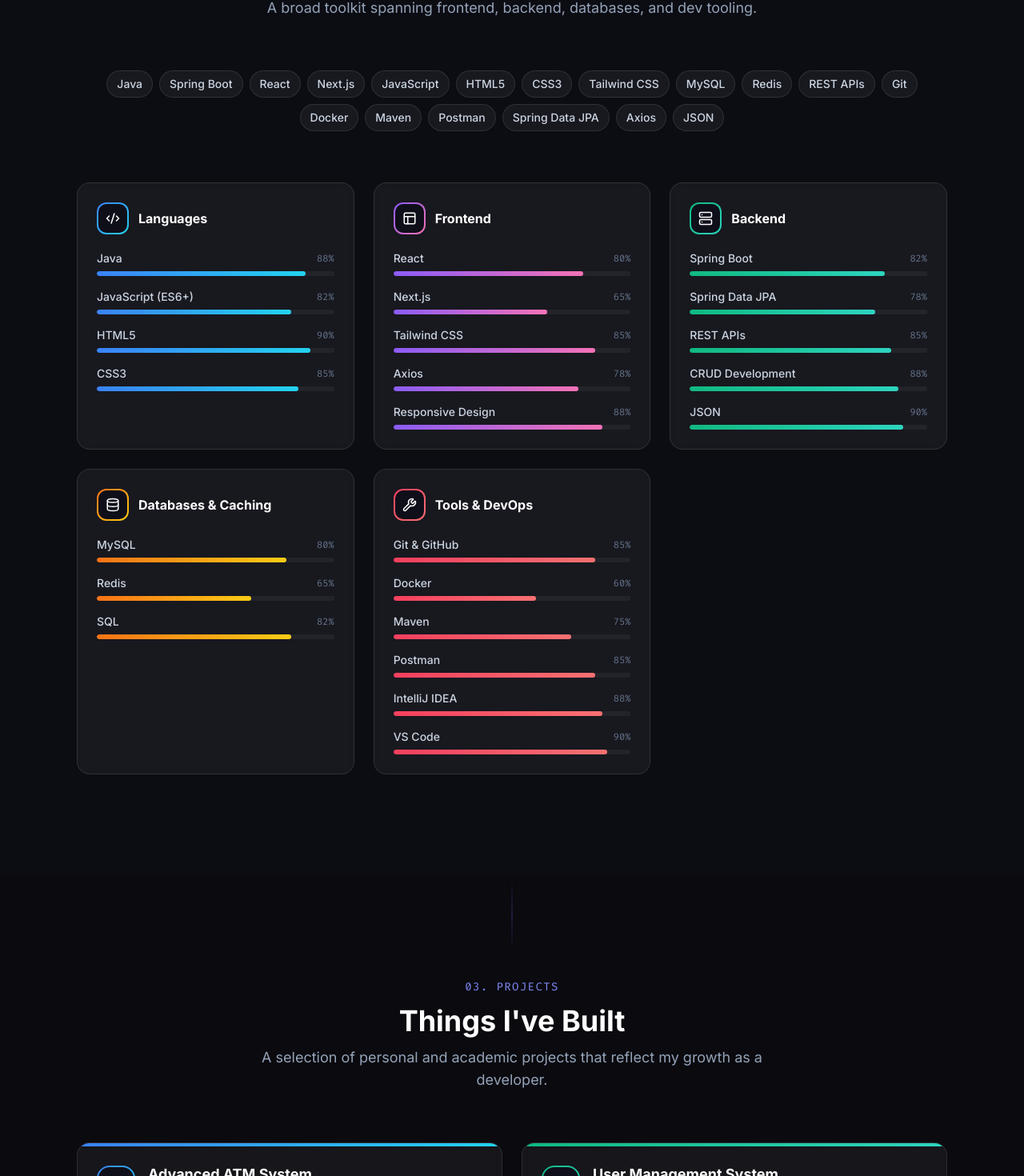
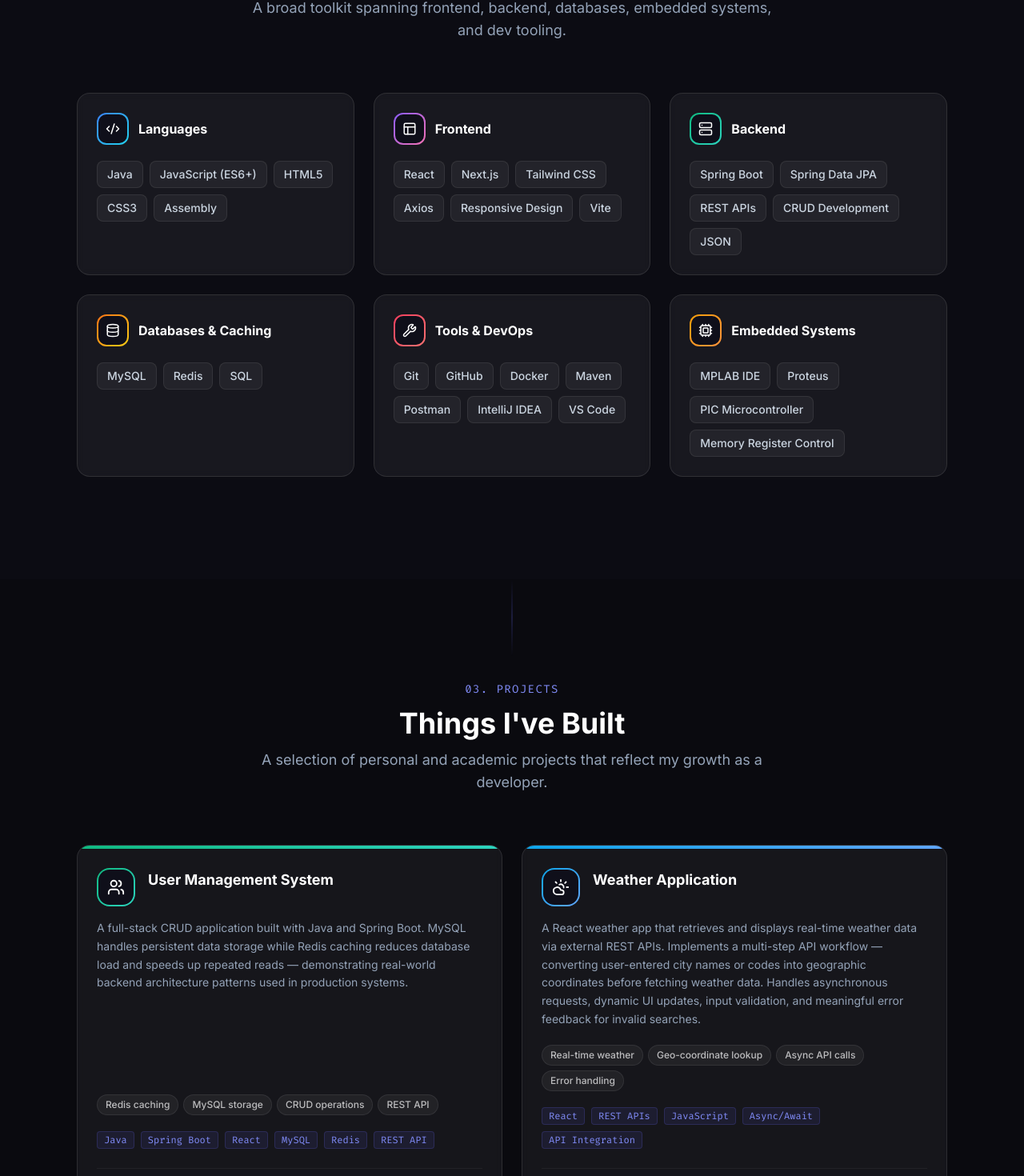
Before and after one commit to MulMukendi/mulumba-portfolio-site, a React (Vite) app: page / in a window 1280 px wide. Shown: the part 2270-3740 px from the top of the page at 80% size. Built offline with nearby package versions, Linux system fonts and the light colour scheme.

Commit message:
refactor: refactor all sections

```diff
--- a/src/components/Projects.jsx
+++ b/src/components/Projects.jsx
@@ -1,9 +1,33 @@
 import { useEffect, useRef } from 'react';
-import { ExternalLink, GitFork, Cpu, Users, CreditCard, Zap } from 'lucide-react';
+import { ExternalLink, GitFork, Cpu, Users, CreditCard, CloudSun } from 'lucide-react';
 
 const projects = [
   {
     id: 1,
+    icon: Users,
+    title: 'User Management System',
+    description:
+      'A full-stack CRUD application built with Java and Spring Boot. MySQL handles persistent data storage while Redis caching reduces database load and speeds up repeated reads — demonstrating real-world backend architecture patterns used in production systems.',
+    tags: ['Java', 'Spring Boot', 'React', 'MySQL', 'Redis', 'REST API'],
+    color: 'from-emerald-500 to-teal-400',
+    features: ['Redis caching', 'MySQL storage', 'CRUD operations', 'REST API'],
+    github: 'https://github.com/mulmukendi',
+    demo: null,
+  },
+  {
+    id: 2,
+    icon: CloudSun,
+    title: 'Weather Application',
+    description:
+      'A React weather app that retrieves and displays real-time weather data via external REST APIs. Implements a multi-step API workflow — converting user-entered city names or codes into geographic coordinates before fetching weather data. Handles asynchronous requests, dynamic UI updates, input validation, and meaningful error feedback for invalid searches.',
+    tags: ['React', 'REST APIs', 'JavaScript', 'Async/Await', 'API Integration'],
+    color: 'from-sky-500 to-blue-400',
+    features: ['Real-time weather', 'Geo-coordinate lookup', 'Async API calls', 'Error handling'],
+    github: 'https://github.com/mulmukendi',
+    demo: null,
+  },
+  {
+    id: 3,
     icon: CreditCard,
     title: 'Advanced ATM System',
     description:
@@ -11,25 +35,11 @@
     tags: ['React', 'Vite', 'Tailwind CSS', 'JavaScript', 'JSON'],
     color: 'from-blue-500 to-cyan-400',
     features: ['Multi-user auth', 'Transaction fees', 'Balance tracking', 'Session management'],
-    path: 'Advanced ATM',
+    github: 'https://github.com/mulmukendi',
     demo: null,
-    github: 'https://github.com/mulmukendi',
   },
   {
-    id: 2,
-    icon: Users,
-    title: 'User Management System',
-    description:
-      'A full-stack CRUD application for managing users, built with Java and Spring Boot on the backend. MySQL handles persistent data storage while Redis caching reduces database load and speeds up repeated reads — demonstrating real-world backend architecture patterns.',
-    tags: ['Java', 'Spring Boot', 'React', 'MySQL', 'Redis', 'REST API'],
-    color: 'from-emerald-500 to-teal-400',
-    features: ['Redis caching', 'MySQL storage', 'CRUD operations', 'REST API'],
-    path: 'User Management System',
-    demo: null,
-    github: 'https://github.com/mulmukendi',
-  },
-  {
-    id: 3,
+    id: 4,
     icon: Cpu,
     title: 'Circuit Controller',
     description:
@@ -37,23 +47,10 @@
     tags: ['Assembly', 'MPLAB', 'Proteus', 'PIC Microcontroller', 'Embedded Systems'],
     color: 'from-violet-500 to-pink-400',
     features: ['Assembly code', 'Memory control', 'LED circuit logic', 'Proteus simulation'],
-    path: 'Circuit Controller',
+    github: 'https://github.com/mulmukendi',
     demo: null,
-    github: 'https://github.com/mulmukendi',
   },
-  {
-    id: 4,
-    icon: Zap,
-    title: 'ATM — Beginner Versions',
-    description:
-      'Two earlier iterations of the ATM project (simple and intermediate) showcasing the progression from vanilla HTML/CSS/JS to more structured approaches. A snapshot of rapid skill growth.',
-    tags: ['HTML5', 'CSS3', 'JavaScript', 'JSON'],
-    color: 'from-orange-500 to-yellow-400',
-    features: ['Vanilla JS', 'Clean UI', 'PIN auth', 'Iterative design'],
-    path: 'Beginner Stage Projects',
-    demo: null,
-    github: 'https://github.com/mulmukendi',
-  },
+
 ];
 
 function ProjectCard({ project, index }) {
@@ -62,9 +59,8 @@
   return (
     <div
       className="reveal opacity-0 glass-card group hover:border-white/20 transition-all duration-500 hover:-translate-y-2 hover:shadow-2xl flex flex-col overflow-hidden"
-      style={{ transitionDelay: `${index * 100}ms` }}
+      style={{ transitionDelay: `${index * 80}ms` }}
     >
-      {/* Top accent bar */}
       <div className={`h-1 w-full bg-gradient-to-r ${color}`} />
 
       <div className="p-6 flex flex-col flex-1">
@@ -75,11 +71,9 @@
               <Icon size={22} className="text-white" />
             </div>
           </div>
-          <div>
-            <h3 className="font-bold text-white text-lg leading-tight group-hover:text-primary-300 transition-colors">
-              {title}
-            </h3>
-          </div>
+          <h3 className="font-bold text-white text-lg leading-tight group-hover:text-primary-300 transition-colors pt-1">
+            {title}
+          </h3>
         </div>
 
         {/* Description */}
@@ -90,7 +84,7 @@
           {features.map((f) => (
             <span
               key={f}
-              className={`text-xs px-2.5 py-1 rounded-full bg-gradient-to-r ${color} bg-opacity-10 text-white/80 font-medium`}
+              className="text-xs px-2.5 py-1 rounded-full text-white/70 font-medium"
               style={{ background: 'rgba(255,255,255,0.05)', border: '1px solid rgba(255,255,255,0.08)' }}
             >
               {f}
@@ -128,7 +122,6 @@
               target="_blank"
               rel="noopener noreferrer"
               className="flex items-center gap-2 text-sm text-primary-400 hover:text-primary-300 transition-colors font-medium ml-auto"
-              aria-label={`Live demo of ${title}`}
             >
               Live Demo
               <ExternalLink size={14} />
@@ -164,7 +157,6 @@
       <div className="absolute top-0 left-1/2 -translate-x-1/2 w-px h-24 bg-gradient-to-b from-transparent via-primary-500/40 to-transparent" />
 
       <div className="max-w-6xl mx-auto px-4 sm:px-6 lg:px-8">
-        {/* Header */}
         <div className="text-center mb-16 reveal opacity-0">
           <p className="text-primary-400 font-mono text-sm tracking-widest uppercase mb-3">03. Projects</p>
           <h2 className="section-title">Things I've Built</h2>
@@ -173,14 +165,13 @@
           </p>
         </div>
 
-        {/* Grid */}
+        {/* 2x2 grid */}
         <div className="grid md:grid-cols-2 gap-6">
           {projects.map((project, i) => (
             <ProjectCard key={project.id} project={project} index={i} />
           ))}
         </div>
 
-        {/* GitHub CTA */}
         <div className="text-center mt-12 reveal opacity-0">
           <a
             href="https://github.com/mulmukendi"
--- a/src/components/Skills.jsx
+++ b/src/components/Skills.jsx
@@ -1,114 +1,44 @@
 import { useEffect, useRef } from 'react';
-import {
-  Code2, Layout, Server, Database, Wrench,
-} from 'lucide-react';
+import { Code2, Layout, Server, Database, Wrench, Cpu } from 'lucide-react';
 
 const skillGroups = [
   {
     icon: Code2,
     label: 'Languages',
     color: 'from-blue-500 to-cyan-400',
-    skills: [
-      { name: 'Java', level: 88 },
-      { name: 'JavaScript (ES6+)', level: 82 },
-      { name: 'HTML5', level: 90 },
-      { name: 'CSS3', level: 85 },
-    ],
+    skills: ['Java', 'JavaScript (ES6+)', 'HTML5', 'CSS3', 'Assembly'],
   },
   {
     icon: Layout,
     label: 'Frontend',
     color: 'from-violet-500 to-pink-400',
-    skills: [
-      { name: 'React', level: 80 },
-      { name: 'Next.js', level: 65 },
-      { name: 'Tailwind CSS', level: 85 },
-      { name: 'Axios', level: 78 },
-      { name: 'Responsive Design', level: 88 },
-    ],
+    skills: ['React', 'Next.js', 'Tailwind CSS', 'Axios', 'Responsive Design', 'Vite'],
   },
   {
     icon: Server,
     label: 'Backend',
     color: 'from-emerald-500 to-teal-400',
-    skills: [
-      { name: 'Spring Boot', level: 82 },
-      { name: 'Spring Data JPA', level: 78 },
-      { name: 'REST APIs', level: 85 },
-      { name: 'CRUD Development', level: 88 },
-      { name: 'JSON', level: 90 },
-    ],
+    skills: ['Spring Boot', 'Spring Data JPA', 'REST APIs', 'CRUD Development', 'JSON'],
   },
   {
     icon: Database,
     label: 'Databases & Caching',
     color: 'from-orange-500 to-yellow-400',
-    skills: [
-      { name: 'MySQL', level: 80 },
-      { name: 'Redis', level: 65 },
-      { name: 'SQL', level: 82 },
-    ],
+    skills: ['MySQL', 'Redis', 'SQL'],
   },
   {
     icon: Wrench,
     label: 'Tools & DevOps',
     color: 'from-rose-500 to-red-400',
-    skills: [
-      { name: 'Git & GitHub', level: 85 },
-      { name: 'Docker', level: 60 },
-      { name: 'Maven', level: 75 },
-      { name: 'Postman', level: 85 },
-      { name: 'IntelliJ IDEA', level: 88 },
-      { name: 'VS Code', level: 90 },
-    ],
+    skills: ['Git', 'GitHub', 'Docker', 'Maven', 'Postman', 'IntelliJ IDEA', 'VS Code'],
+  },
+  {
+    icon: Cpu,
+    label: 'Embedded Systems',
+    color: 'from-amber-500 to-orange-400',
+    skills: ['MPLAB IDE', 'Proteus', 'PIC Microcontroller', 'Memory Register Control'],
   },
 ];
-
-// Pill badges for a visual tech cloud
-const techBadges = [
-  'Java', 'Spring Boot', 'React', 'Next.js', 'JavaScript',
-  'HTML5', 'CSS3', 'Tailwind CSS', 'MySQL', 'Redis',
-  'REST APIs', 'Git', 'Docker', 'Maven', 'Postman',
-  'Spring Data JPA', 'Axios', 'JSON',
-];
-
-function SkillBar({ name, level, color }) {
-  const barRef = useRef(null);
-
-  useEffect(() => {
-    const observer = new IntersectionObserver(
-      ([entry]) => {
-        if (entry.isIntersecting && barRef.current) {
-          barRef.current.style.width = `${level}%`;
-        }
-      },
-      { threshold: 0.3 }
-    );
-    if (barRef.current) observer.observe(barRef.current.parentElement);
-    return () => observer.disconnect();
-  }, [level]);
-
-  return (
-    <div className="space-y-1.5">
-      <div className="flex justify-between items-center text-sm">
-        <span className="text-slate-300 font-medium">{name}</span>
-        <span className="text-slate-500 font-mono text-xs">{level}%</span>
-      </div>
-      <div className="h-1.5 bg-white/5 rounded-full overflow-hidden">
-        <div
-          ref={barRef}
-          className={`h-full rounded-full bg-gradient-to-r ${color} transition-all duration-1000 ease-out`}
-          style={{ width: '0%' }}
-          role="progressbar"
-          aria-valuenow={level}
-          aria-valuemin={0}
-          aria-valuemax={100}
-          aria-label={name}
-        />
-      </div>
-    </div>
-  );
-}
 
 export default function Skills() {
   const ref = useRef(null);
@@ -139,23 +69,11 @@
           <p className="text-primary-400 font-mono text-sm tracking-widest uppercase mb-3">02. Skills</p>
           <h2 className="section-title">Technical Expertise</h2>
           <p className="section-subtitle mx-auto">
-            A broad toolkit spanning frontend, backend, databases, and dev tooling.
+            A broad toolkit spanning frontend, backend, databases, embedded systems, and dev tooling.
           </p>
         </div>
 
-        {/* Tech badge cloud */}
-        <div className="reveal opacity-0 flex flex-wrap justify-center gap-2 mb-16">
-          {techBadges.map((tech) => (
-            <span
-              key={tech}
-              className="px-3 py-1.5 rounded-full text-sm font-medium glass-card text-slate-300 hover:text-primary-400 hover:border-primary-500/40 transition-all duration-200 cursor-default"
-            >
-              {tech}
-            </span>
-          ))}
-        </div>
-
-        {/* Skill groups grid */}
+        {/* Skill group cards */}
         <div className="grid md:grid-cols-2 xl:grid-cols-3 gap-6">
           {skillGroups.map(({ icon: Icon, label, color, skills }, i) => (
             <div
@@ -163,7 +81,7 @@
               className="reveal opacity-0 glass-card p-6 hover:border-white/20 transition-all duration-300 hover:-translate-y-1 hover:shadow-xl"
               style={{ transitionDelay: `${i * 80}ms` }}
             >
-              {/* Group header */}
+              {/* Card header */}
               <div className="flex items-center gap-3 mb-5">
                 <div className={`w-10 h-10 rounded-xl bg-gradient-to-br ${color} p-0.5`}>
                   <div className="w-full h-full rounded-[10px] bg-dark-800 flex items-center justify-center">
@@ -173,10 +91,16 @@
                 <h3 className="font-bold text-white">{label}</h3>
               </div>
 
-              {/* Skill bars */}
-              <div className="space-y-4">
-                {skills.map((s) => (
-                  <SkillBar key={s.name} {...s} color={color} />
+              {/* Skill tags */}
+              <div className="flex flex-wrap gap-2">
+                {skills.map((skill) => (
+                  <span
+                    key={skill}
+                    className="px-3 py-1.5 rounded-lg text-sm font-medium text-slate-300 hover:text-white transition-colors cursor-default"
+                    style={{ background: 'rgba(255,255,255,0.05)', border: '1px solid rgba(255,255,255,0.08)' }}
+                  >
+                    {skill}
+                  </span>
                 ))}
               </div>
             </div>
```
Also changed, not shown: src/components/Contact.jsx (+21 -5 lines).
